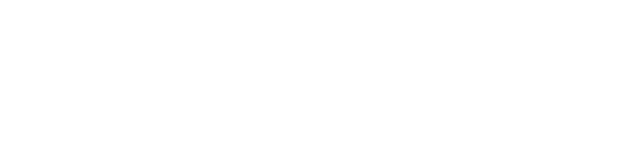
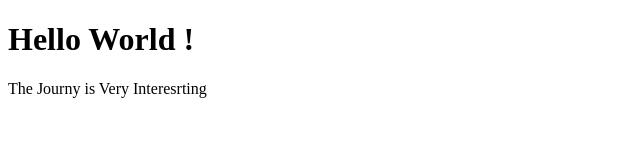
Before and after one commit to Masud319/MyGitHub, a plain HTML site: page index.html in a window 1280 px wide. Shown: the whole page, without its empty margins (0-640 px from the left). Drawn offline with Linux system fonts and the light colour scheme.

Commit message:
add the first blg

```diff
--- a/index.html
+++ b/index.html
@@ -4,10 +4,8 @@
         <title>My first GitHub Repo</title>
     </head>
     <body>
-
+        <h1>Hello World !</h1>
+        <div> The Journy is Very Interesrting</div>
     </body>
 
-
-
-
 </html>
```
